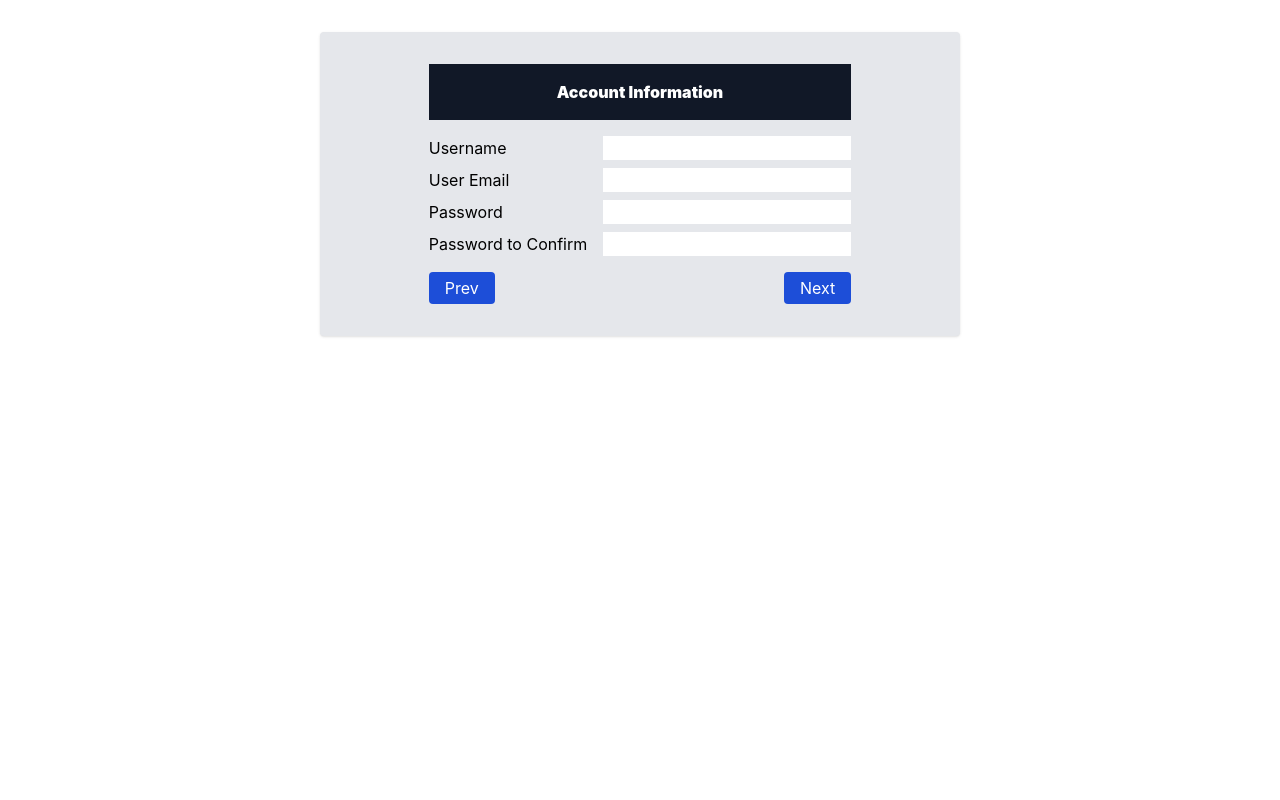
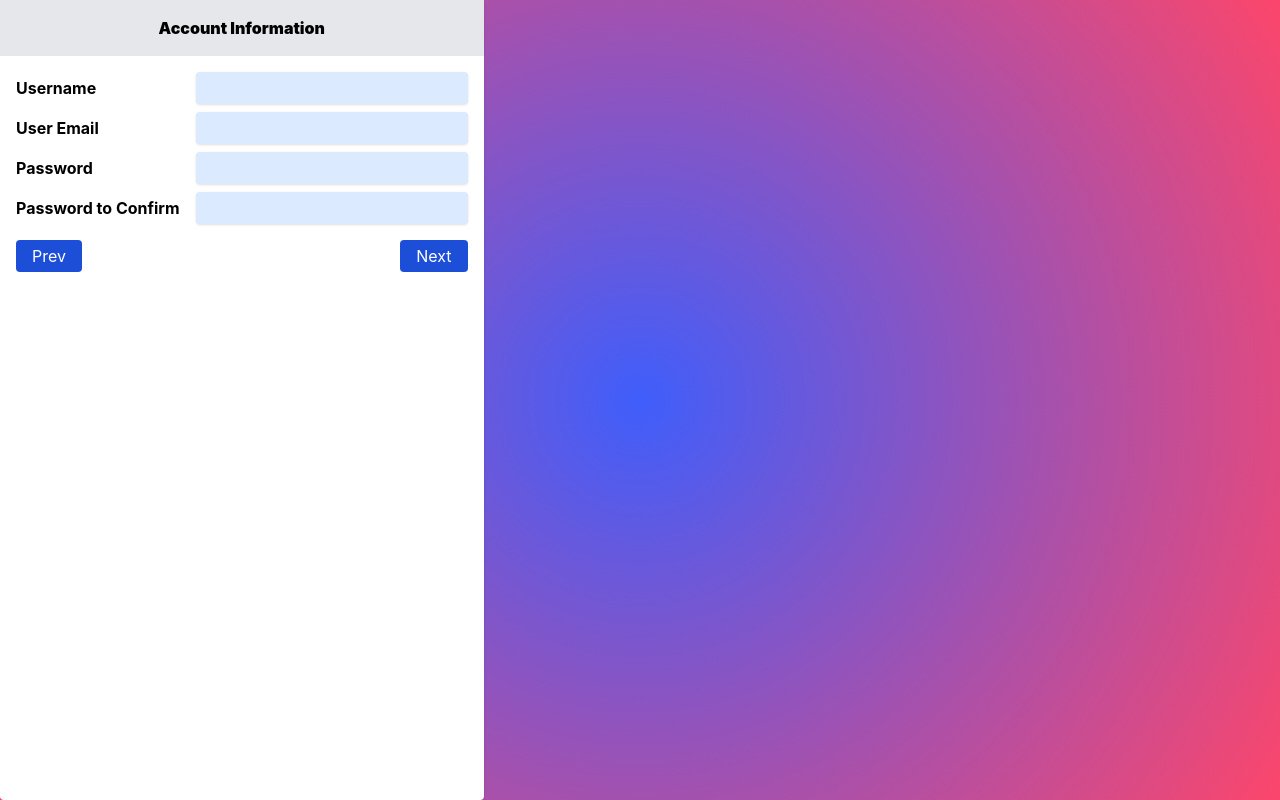
Before and after one commit to nshutipacific/multi-step-reg-react-tailwindcss, a React (Create React App) app: page / in a window 1280 px wide. Built offline with nearby package versions, Linux system fonts and the light colour scheme.

Commit message:
Form Steps Design Improvements

```diff
--- a/public/index.html
+++ b/public/index.html
@@ -24,7 +24,10 @@
   </head>
   <body>
     <noscript>You need to enable JavaScript to run this app.</noscript>
-    <div class="flex items-center justify-center" id="root"></div>
+    <div class="flex items-center justify-center" style="height: 100vh;">
+      <div class="bg-white h-1/2 w-1/2 shadow rounded" id="root"></div>
+    </div>
+
     <!--
       This HTML file is a template.
       If you open it directly in the browser, you will see an empty page.
--- a/src/App.js
+++ b/src/App.js
@@ -3,7 +3,7 @@ import './App.css';
 
 function App() {
   return (
-    <div className="App bg-gray-200 flex items-center justify-center w-1/2 p-8 rounded shadow m-8">
+    <div className="App bg-white">
       <Form/>
     </div>
   );
--- a/src/components/Form.js
+++ b/src/components/Form.js
@@ -20,13 +20,13 @@ function Form() {
         <div className="form">
             <div className="progressbar"></div>
             <div className="form-container">
-                <div className="header bg-gray-900 p-4 text-white font-black w-full">
+                <div className="header py-4 font-black bg-gray-200">
                     <h1>{FormTitles[page]}</h1>
                 </div>
-                <div className="body mt-4">
+                <div className="body mt-4 mx-4">
                 {StepToDisplay()}
                 </div>
-                <div className="footer mt-4v flex justify-between mt-4">
+                <div className="footer mt-4 mx-4 flex justify-between mt-4">
                     <button
                     className="bg-blue-700 py-1 px-4 text-white rounded"
                     disabled={page == 0}
--- a/src/components/OtherInformation.js
+++ b/src/components/OtherInformation.js
@@ -4,23 +4,23 @@ function OtherInformation(){
     return (
         <div>
             <div className="flex justify-between mt-2 gap-4">
-                <div>Nationality</div>
-                <div><input type="text" name="username"/></div>
+                <div className="font-bold flex place-items-center">Nationality</div>
+                <div><input className="bg-blue-100 rounded text-blue-700 shadow px-3 py-1 focus:outline-blue-700" type="text" name="username"/></div>
 
             </div>
             <div className="flex justify-between mt-2 gap-4">
-                <div>City</div>
-                <div><input type="text" name="username"/></div>
+                <div className="font-bold flex place-items-center">City</div>
+                <div><input className="bg-blue-100 rounded text-blue-700 shadow px-3 py-1 focus:outline-blue-700" type="text" name="username"/></div>
 
             </div>
             <div className="flex justify-between mt-2 gap-4">
-                <div>Address</div>
-                <div><input type="text" name="username"/></div>
+                <div className="font-bold flex place-items-center">Address</div>
+                <div><input className="bg-blue-100 rounded text-blue-700 shadow px-3 py-1 focus:outline-blue-700" type="text" name="username"/></div>
 
             </div>
             <div className="flex justify-between mt-2 gap-4">
-                <div>ZIP</div>
-                <div><input type="text" name="username"/></div>
+                <div className="font-bold flex place-items-center">ZIP</div>
+                <div><input className="bg-blue-100 rounded text-blue-700 shadow px-3 py-1 focus:outline-blue-700" type="text" name="username"/></div>
 
             </div>
         </div>
--- a/src/components/PersonalInformation.js
+++ b/src/components/PersonalInformation.js
@@ -4,23 +4,23 @@ function PersonalInformation(){
     return (
         <div>
             <div className="flex justify-between mt-2 gap-4">
-                <div>First Name</div>
-                <div><input type="text" name="username"/></div>
+                <div className="font-bold flex place-items-center">First Name</div>
+                <div><input className="bg-blue-100 rounded text-blue-700 shadow px-3 py-1 focus:outline-blue-700" type="text" name="username"/></div>
 
             </div>
             <div className="flex justify-between mt-2 gap-4">
-                <div>Last Name</div>
-                <div><input type="text" name="username"/></div>
+                <div className="font-bold flex place-items-center">Last Name</div>
+                <div><input className="bg-blue-100 rounded text-blue-700 shadow px-3 py-1 focus:outline-blue-700" type="text" name="username"/></div>
 
             </div>
             <div className="flex justify-between mt-2 gap-4">
-                <div>Phone</div>
-                <div><input type="text" name="username"/></div>
+                <div className="font-bold flex place-items-center">Phone</div>
+                <div><input className="bg-blue-100 rounded text-blue-700 shadow px-3 py-1 focus:outline-blue-700" type="text" name="username"/></div>
 
             </div>
             <div className="flex justify-between mt-2 gap-4">
-                <div>ID Number</div>
-                <div><input type="text" name="username"/></div>
+                <div className="font-bold flex place-items-center">ID Number</div>
+                <div><input className="bg-blue-100 rounded text-blue-700 shadow px-3 py-1 focus:outline-blue-700" type="text" name="username"/></div>
 
             </div>
         </div>
--- a/src/components/SignUpInfo.js
+++ b/src/components/SignUpInfo.js
@@ -4,23 +4,23 @@ function SignUpInfo() {
     return (
         <div>
             <div className="flex justify-between mt-2 gap-4">
-                <div>Username</div>
-                <div><input type="text" name="username"/></div>
+                <div className="font-bold flex place-items-center">Username</div>
+                <div><input className="bg-blue-100 rounded text-blue-700 shadow px-3 py-1 focus:outline-blue-700" type="text" name="username"/></div>
 
             </div>
             <div className="flex justify-between mt-2 gap-4">
-                <div>User Email</div>
-                <div><input type="text" name="username"/></div>
+                <div className="font-bold flex place-items-center">User Email</div>
+                <div><input className="bg-blue-100 rounded text-blue-700 shadow px-3 py-1 focus:outline-blue-700" type="text" name="username"/></div>
 
             </div>
             <div className="flex justify-between mt-2 gap-4">
-                <div>Password</div>
-                <div><input type="text" name="username"/></div>
+                <div className="font-bold flex place-items-center">Password</div>
+                <div><input className="bg-blue-100 rounded text-blue-700 shadow px-3 py-1 focus:outline-blue-700" type="text" name="username"/></div>
 
             </div>
             <div className="flex justify-between mt-2 gap-4">
-                <div>Password to Confirm</div>
-                <div><input type="text" name="username"/></div>
+                <div className="font-bold flex place-items-center">Password to Confirm</div>
+                <div><input className="bg-blue-100 rounded text-blue-700 shadow px-3 py-1 focus:outline-blue-700" type="text" name="username"/></div>
 
             </div>
         </div>
--- a/src/index.css
+++ b/src/index.css
@@ -5,6 +5,9 @@ body {
     sans-serif;
   -webkit-font-smoothing: antialiased;
   -moz-osx-font-smoothing: grayscale;
+  background: rgb(63,94,251);
+  background: radial-gradient(circle, rgba(63,94,251,1) 0%, rgba(252,70,107,1) 100%);
+
 }
 
 code {
```
